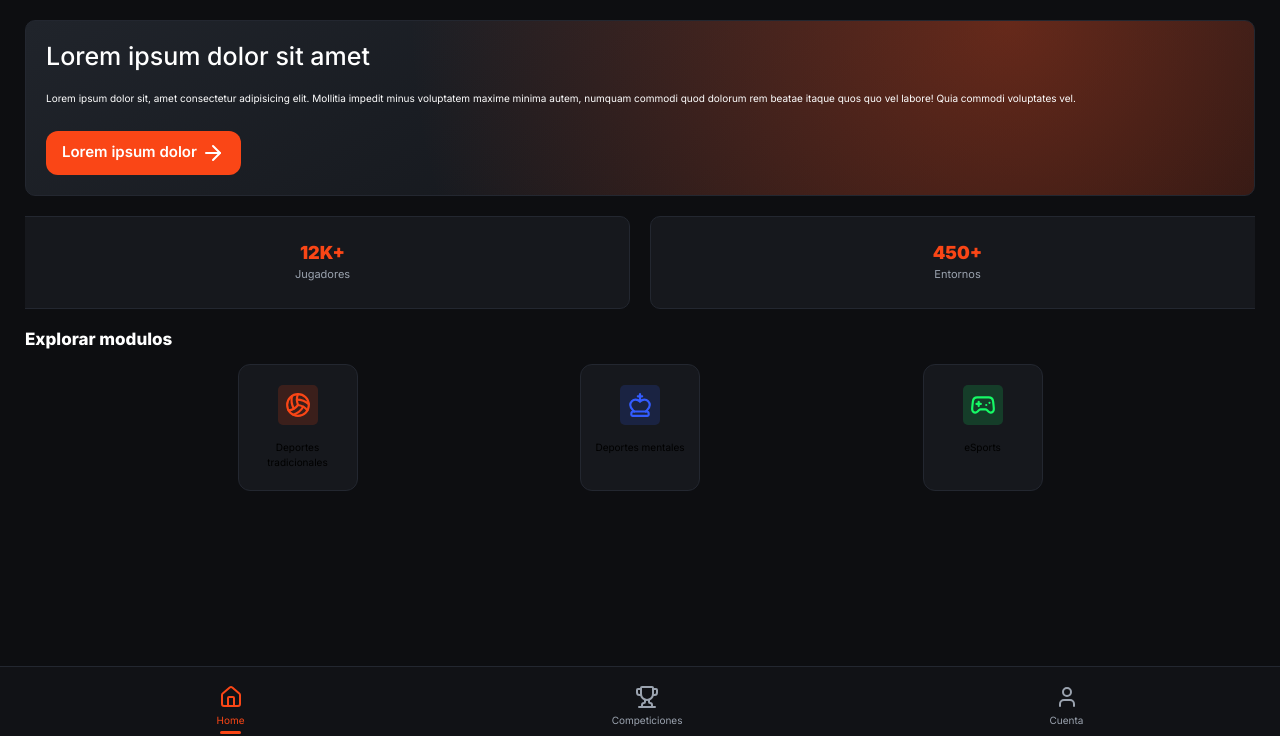
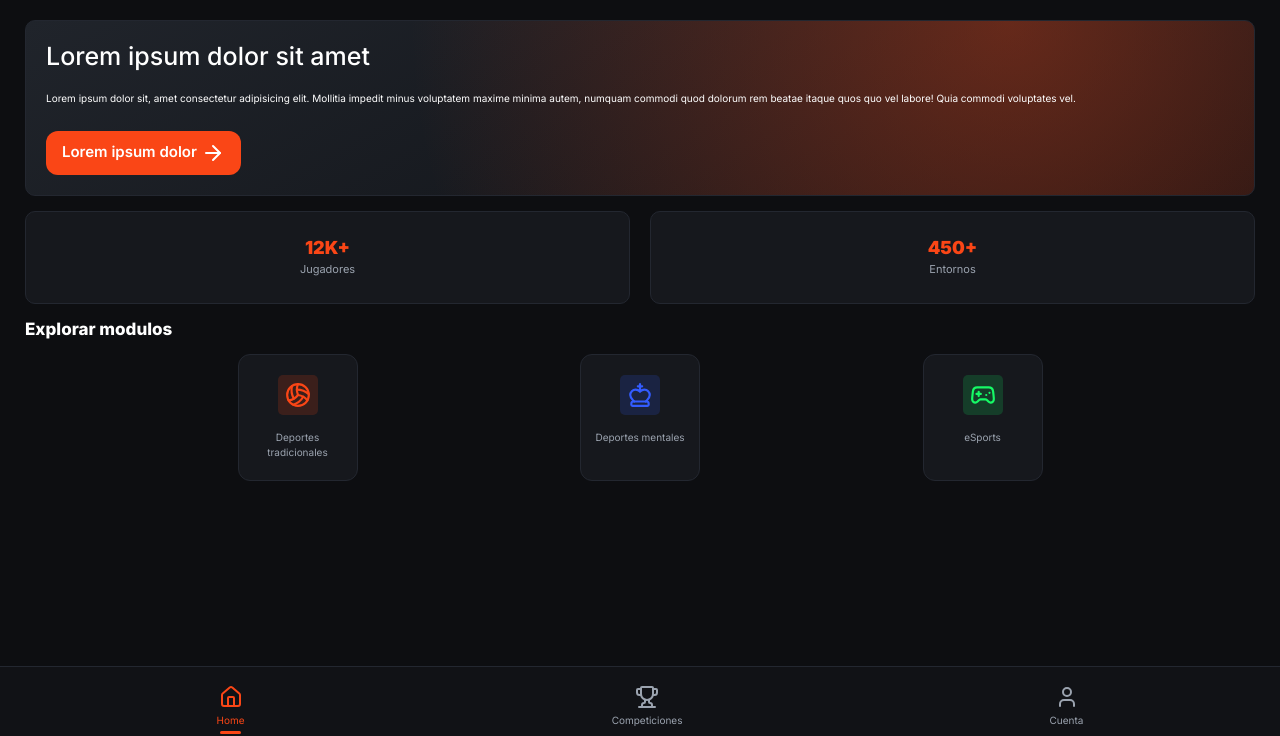
Before and after one commit to ItzCinder/nuva-proyecto, a PHP site: page / in a window 1280 px wide. Shown: the part 64-800 px from the top of the page. Run offline with PHP 8.4, Linux system fonts and the light colour scheme.

Commit message:
Se soluciono bug en el index.html

```diff
--- a/public/css/global.css
+++ b/public/css/global.css
@@ -67,9 +67,11 @@ body{
 .main{
     flex: 1;
     min-height: 0;
+    min-width: 0;
     margin: 2rem 2.5rem 0;
     padding-bottom: 2rem;
     overflow-y: auto;
+    overflow-x: hidden;
 }
 
 .nuva-anchor {
--- a/public/css/index.css
+++ b/public/css/index.css
@@ -31,10 +31,13 @@
 
 .stats__container{
     display: flex;
-    flex-direction: row;
-    margin: 2rem 0;
     gap: 2rem;
-    justify-content: center;
+}
+
+.stats__container > .col-6 {
+    width: auto;
+    flex: 1 1 0;
+    min-width: 0;
 }
 
 .stats__card{
@@ -94,6 +97,7 @@
 }
 
 .modules__type{
+    color: var(--text-alternative);
     display: block;
     text-align: center;
     white-space: normal;
--- a/public/index.html
+++ b/public/index.html
@@ -17,7 +17,7 @@
     <!-- Header inyectado mediante fetch -->
     <header class="header" id="header"></header>
     <!-- Contenido MAIN de Nuva - Donde va todo el contenido -->
-    <main class="main">
+    <main class="main d-flex flex-column gap-4">
         <section class="hero__container">
             <h1 class="hero__title">Lorem ipsum dolor sit amet</h1>
             <p class="hero__text">Lorem ipsum dolor sit, amet consectetur adipisicing elit. Mollitia impedit minus voluptatem maxime minima autem, numquam commodi quod dolorum rem beatae itaque quos quo vel labore! Quia commodi voluptates vel.</p>
--- a/public/views/public/competitions.html
+++ b/public/views/public/competitions.html
@@ -20,7 +20,7 @@
         <article class="comp">
             <div class="d-flex justify-content-between align-items-center">
                 <h3 class="comp__title section-title">Competiciones activas</h3>
-                <a href="#">Ver todo</a>
+                <a class="nuva-anchor" href="#">Ver todo</a>
             </div>
             <section class="comp__section">
                 <div class="comp__card">
```
